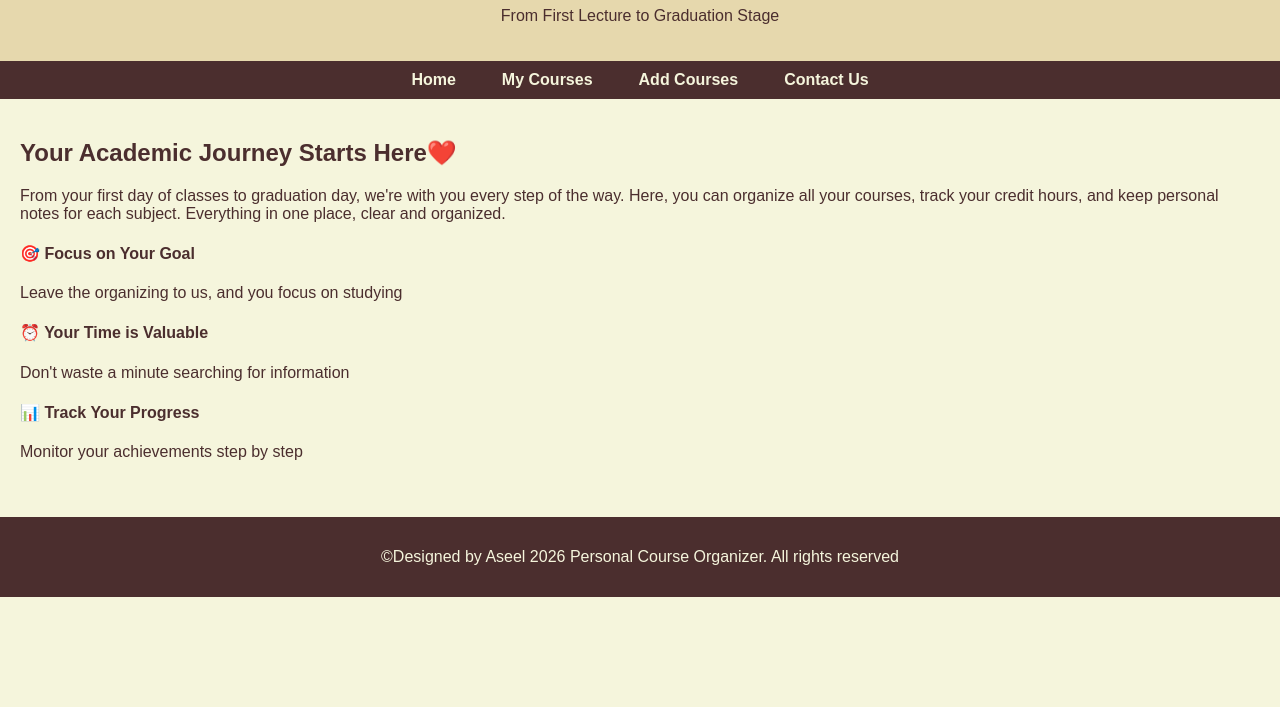
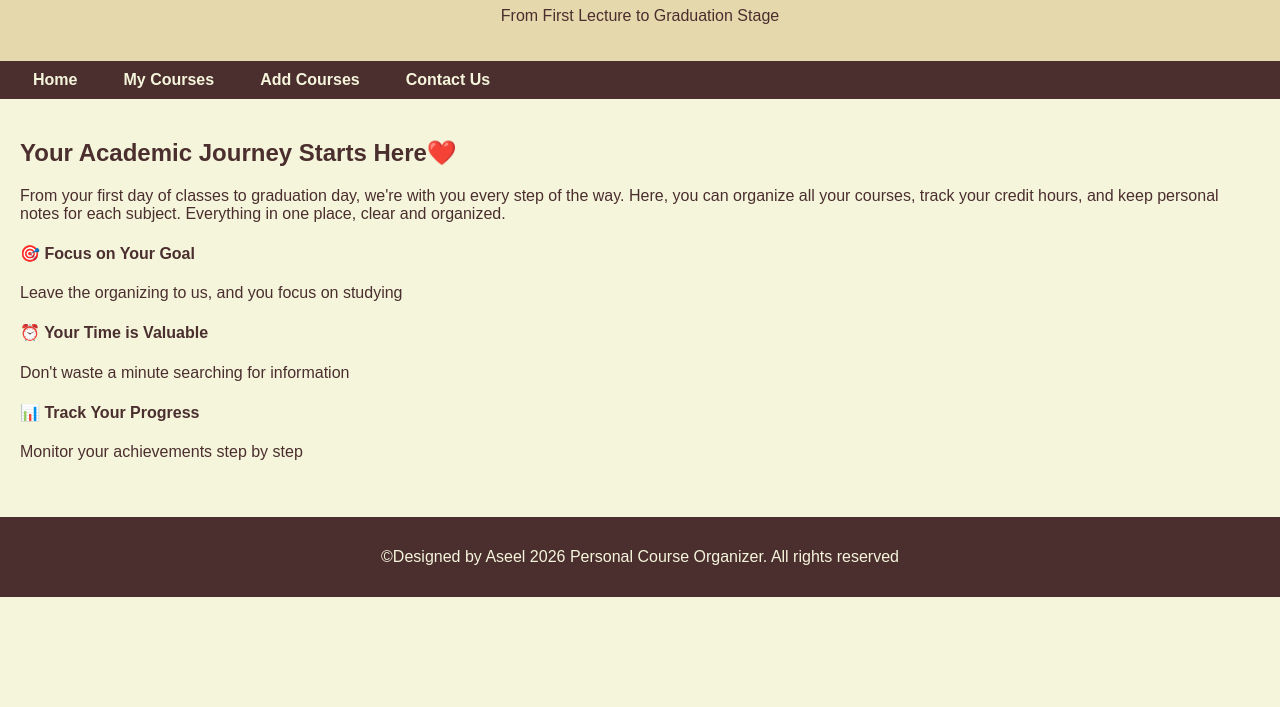
Before and after one commit to aseelsayed31123-boop/portfolio, a plain HTML site: page index.html in a window 1280 px wide. Shown: the part 93-800 px from the top of the page. Drawn offline with Linux system fonts and the light colour scheme.

Commit message:
Add files via upload

```diff
--- a/style.css
+++ b/style.css
@@ -17,7 +17,7 @@ nav {
     background-color: #4b2e2e;
     display: flex;
     align-items: center;
-    justify-content: center;
+    justify-content: flex-start;
     flex-wrap: nowrap;
     padding: 10px;
     overflow-x: auto;
@@ -28,7 +28,6 @@ nav ul {
     margin: 0;
     padding: 0;
     display: flex;
-    justify-content: center;
     flex-wrap: nowrap;
 }
 
```
